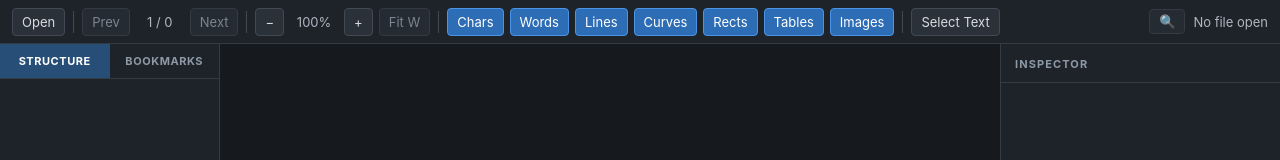
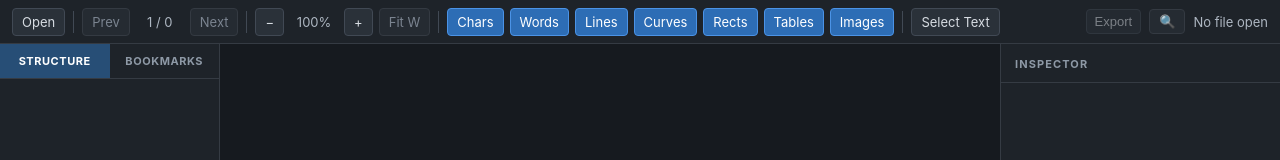
Before and after one commit to EthanCheung-gh/pdf-inspector, a React (Vite) app: page / in a window 1280 px wide. Shown: the top 160 px of the page. Built offline with nearby package versions, Linux system fonts and the light colour scheme.

Commit message:
feat: add export menu with progress in status bar
Co-Authored-By: AtomCode (kimi-k3) <noreply@atomgit.com>

```diff
--- a/src/renderer/components/StatusBar/StatusBar.tsx
+++ b/src/renderer/components/StatusBar/StatusBar.tsx
@@ -7,6 +7,7 @@ export const StatusBar = (): JSX.Element => {
   const pageCount = usePdfStore((state) => state.pageCount);
   const objectCount = usePdfStore((state) => state.allObjects.length);
   const sidecarRunning = usePdfStore((state) => state.sidecarRunning);
+  const exportProgress = usePdfStore((state) => state.exportProgress);
   const error = usePdfStore((state) => state.error);
 
   return (
@@ -14,6 +15,11 @@ export const StatusBar = (): JSX.Element => {
       <span className={styles.documentStatus}>
         {isLoading ? 'Loading…' : `Page ${currentPage}/${pageCount} · ${objectCount} objects`}
       </span>
+      {exportProgress && (
+        <span className={styles.documentStatus}>
+          Exporting {exportProgress.done}/{exportProgress.total}…
+        </span>
+      )}
       {error && <span className={styles.error} role="alert">Error: {error}</span>}
       <span className={styles.spacer} />
       <span className={sidecarRunning ? styles.connected : styles.offline}>
--- /dev/null
+++ b/src/renderer/components/Toolbar/ExportMenu.module.css
@@ -0,0 +1,54 @@
+.container {
+  position: relative;
+  display: inline-block;
+}
+
+.button {
+  padding: 4px 8px;
+  border: 1px solid #414954;
+  border-radius: 4px;
+  color: #d7dce2;
+  background: #2a3139;
+  cursor: pointer;
+  font-size: 13px;
+}
+
+.button:hover:not(:disabled) {
+  background: #353e49;
+}
+
+.button:disabled {
+  opacity: 0.5;
+  cursor: default;
+}
+
+.menu {
+  position: absolute;
+  top: calc(100% + 4px);
+  right: 0;
+  z-index: 100;
+  display: flex;
+  flex-direction: column;
+  min-width: 190px;
+  padding: 4px;
+  color: #d7dce2;
+  background: #2a3139;
+  border: 1px solid #414954;
+  border-radius: 4px;
+  box-shadow: 0 4px 12px rgba(0, 0, 0, 0.5);
+}
+
+.menu button {
+  padding: 6px 10px;
+  border: none;
+  color: #d7dce2;
+  background: none;
+  text-align: left;
+  font-size: 13px;
+  cursor: pointer;
+  border-radius: 3px;
+}
+
+.menu button:hover {
+  background: #353e49;
+}
--- /dev/null
+++ b/src/renderer/components/Toolbar/ExportMenu.tsx
@@ -0,0 +1,101 @@
+import React, { useCallback, useEffect, useRef, useState } from 'react';
+import { pagesToCsv, pagesToJson, suggestFilename } from '../../services/export-data';
+import { ipc } from '../../services/ipc-client';
+import { usePdfStore } from '../../store/pdf-store';
+import type { PageData } from '../../types/pdf-objects';
+import styles from './ExportMenu.module.css';
+
+type Scope = 'page' | 'document';
+type Format = 'json' | 'csv';
+
+export const ExportMenu: React.FC = () => {
+  const [open, setOpen] = useState(false);
+  const [busy, setBusy] = useState(false);
+  const containerRef = useRef<HTMLDivElement>(null);
+  const pageData = usePdfStore((s) => s.pageData);
+  const isLoading = usePdfStore((s) => s.isLoading);
+
+  useEffect(() => {
+    if (!open) return;
+    const onDocumentClick = (event: MouseEvent) => {
+      if (!containerRef.current?.contains(event.target as Node)) {
+        setOpen(false);
+      }
+    };
+    document.addEventListener('mousedown', onDocumentClick);
+    return () => document.removeEventListener('mousedown', onDocumentClick);
+  }, [open]);
+
+  const handleExport = useCallback(async (scope: Scope, format: Format) => {
+    setOpen(false);
+    const store = usePdfStore.getState();
+    if (!store.filePath) return;
+
+    setBusy(true);
+    store.setError(null);
+    try {
+      let pages: PageData[];
+      if (scope === 'page') {
+        if (!store.pageData) throw new Error('Page data not loaded yet');
+        pages = [store.pageData];
+      } else {
+        store.setExportProgress({ done: 0, total: store.pageCount });
+        pages = [];
+        for (let p = 1; p <= store.pageCount; p += 1) {
+          const data = await ipc.extractPage(p);
+          pages.push(data);
+          store.setExportProgress({ done: p, total: store.pageCount });
+        }
+      }
+
+      const content = format === 'json' ? pagesToJson(pages, store.metadata) : pagesToCsv(pages);
+      const result = await ipc.saveFile({
+        defaultPath: suggestFilename(store.filePath, scope, store.currentPage, format),
+        content,
+        filterName: format === 'json' ? 'JSON' : 'CSV',
+        extensions: [format],
+      });
+      if (!result.canceled && result.error) {
+        store.setError(`Export failed: ${result.error}`);
+      }
+    } catch (err) {
+      store.setError(err instanceof Error ? err.message : 'Export failed');
+    } finally {
+      usePdfStore.getState().setExportProgress(null);
+      setBusy(false);
+    }
+  }, []);
+
+  const disabled = isLoading || busy || !pageData;
+
+  return (
+    <div className={styles.container} ref={containerRef}>
+      <button
+        className={styles.button}
+        type="button"
+        disabled={disabled}
+        onClick={() => setOpen((v) => !v)}
+        aria-haspopup="menu"
+        aria-expanded={open}
+      >
+        Export
+      </button>
+      {open && (
+        <div className={styles.menu} role="menu">
+          <button type="button" role="menuitem" onClick={() => void handleExport('page', 'json')}>
+            Current page → JSON
+          </button>
+          <button type="button" role="menuitem" onClick={() => void handleExport('page', 'csv')}>
+            Current page → CSV
+          </button>
+          <button type="button" role="menuitem" onClick={() => void handleExport('document', 'json')}>
+            Whole document → JSON
+          </button>
+          <button type="button" role="menuitem" onClick={() => void handleExport('document', 'csv')}>
+            Whole document → CSV
+          </button>
+        </div>
+      )}
+    </div>
+  );
+};
--- a/src/renderer/components/Toolbar/Toolbar.tsx
+++ b/src/renderer/components/Toolbar/Toolbar.tsx
@@ -3,6 +3,7 @@ import { ipc } from '../../services/ipc-client';
 import { usePageNavigation } from '../../hooks/usePageNavigation';
 import { usePdfStore } from '../../store/pdf-store';
 import { SearchBox } from './SearchBox';
+import { ExportMenu } from './ExportMenu';
 import styles from './Toolbar.module.css';
 
 const OVERLAYS = [
@@ -158,6 +159,7 @@ export const Toolbar: React.FC = () => {
       </div>
 
       <div className={styles.spacer} />
+      <ExportMenu />
       <SearchBox />
       <span className={styles.filename} title={filePath ?? undefined}>{filename}</span>
     </header>
```
